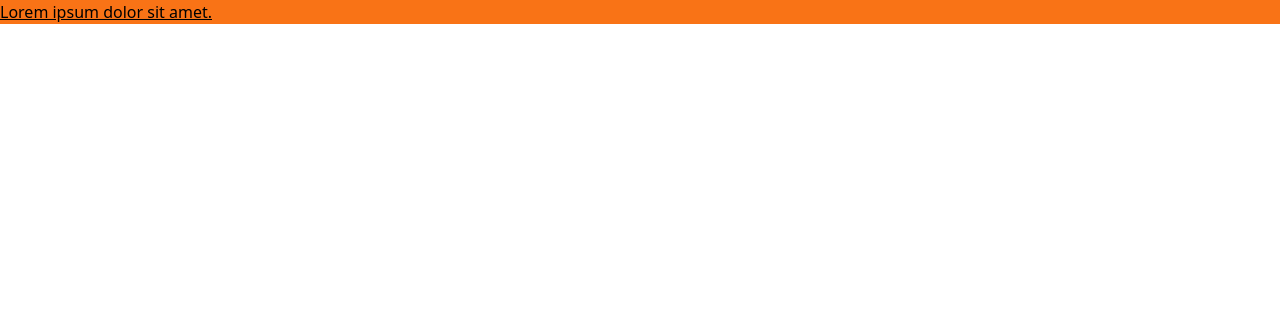
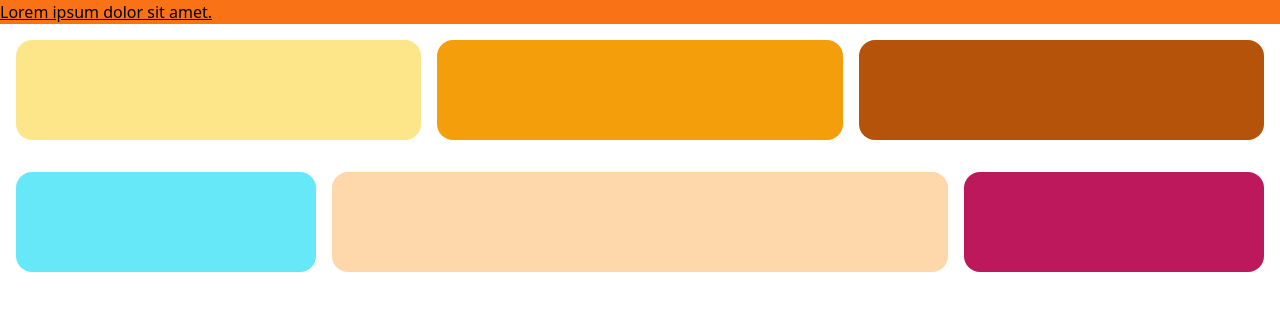
Before and after one commit to bhatiminu/fun-with-tailwind, a website: page src/testcss/index.html in a window 1280 px wide. Drawn offline with Linux system fonts and the light colour scheme.

Commit message:
fun tail div

```diff
--- a/src/testcss/index.html
+++ b/src/testcss/index.html
@@ -8,5 +8,18 @@
 </head>
 <body>
     <h1 class="underline bg-orange-500">Lorem ipsum dolor sit amet.</h1>
+    <div class="grid gap-4 m-4 sm:grid-cols-3">
+  <div class="min-h-[100px] bg-amber-200 rounded-2xl mb-4"></div>
+  <div class="min-h-[100px] bg-amber-500 rounded-2xl mb-4"></div>
+  <div class="min-h-[100px] bg-amber-700 rounded-2xl mb-4"></div>
+</div>
+
+<!--  -->
+
+<div class="grid gap-4 m-4 sm:grid-cols-12">
+  <div class="min-h-[100px] bg-cyan-300 rounded-2xl mb-4 hidden sm:block sm:col-span-3"></div>
+  <div class="min-h-[100px] bg-orange-200 rounded-2xl mb-4 sm:col-span-6"></div>
+  <div class="min-h-[100px] bg-pink-700 rounded-2xl mb-4 sm:col-span-3"></div>
+</div>
 </body>
 </html>
```
Also changed, not shown: src/output.css.
